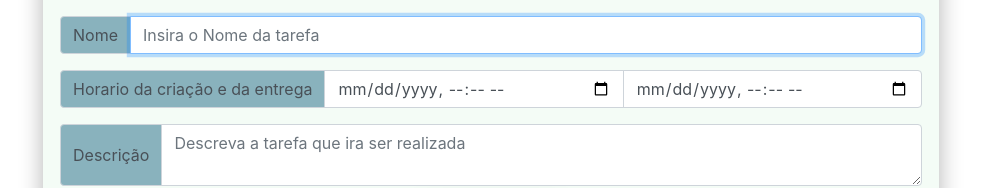
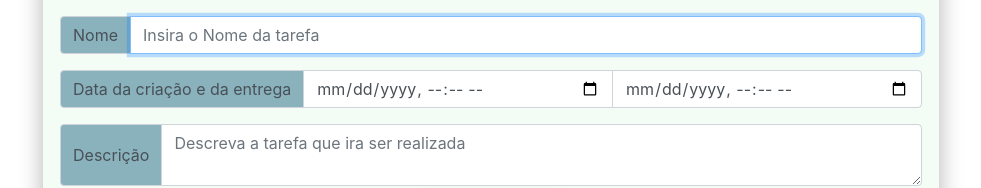
Before and after one commit to willianIF/formReact, a React (Create React App) app: page / in a window 1280 px wide. Shown: the part 160-348 px from the top of the page, without its empty margins (149-1130 px from the left). Built offline with nearby package versions, Linux system fonts and the light colour scheme; no server answers.

Commit message:
Update App.js

```diff
--- a/src/App.js
+++ b/src/App.js
@@ -90,7 +90,7 @@ class App extends Component {
               <div className="row">
                 <div className="input-group mb-3">
                   <div className="input-group-prepend">
-                    <span className="input-group-text ligth-b" id="basic-addon1">Horario da criação e da entrega</span>
+                    <span className="input-group-text ligth-b" id="basic-addon1">Data da criação e da entrega</span>
                   </div>
                   <input required="required" type="DateTime-Local" className="form-control" name="horaCriacaoTarefa" ref="horaCriacaoTarefa" pattern="d{2}:d{2}" aria-label="horaCriacao" aria-describedby="basic-addon1" />
                   <input required="required" type="DateTime-Local" className="form-control" name="horaIntregaTarefa" ref="horaEntregaTarefa" pattern="d{2}:d{2}" aria-label="horaEntrega" aria-describedby="basic-addon1" />
```
